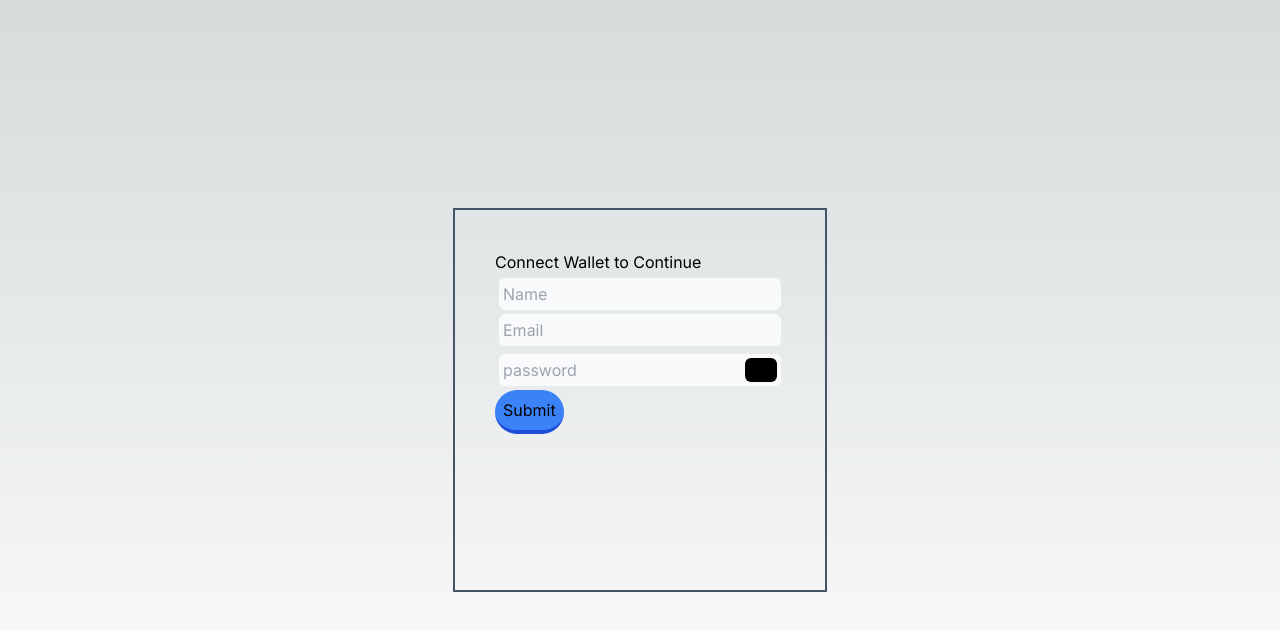
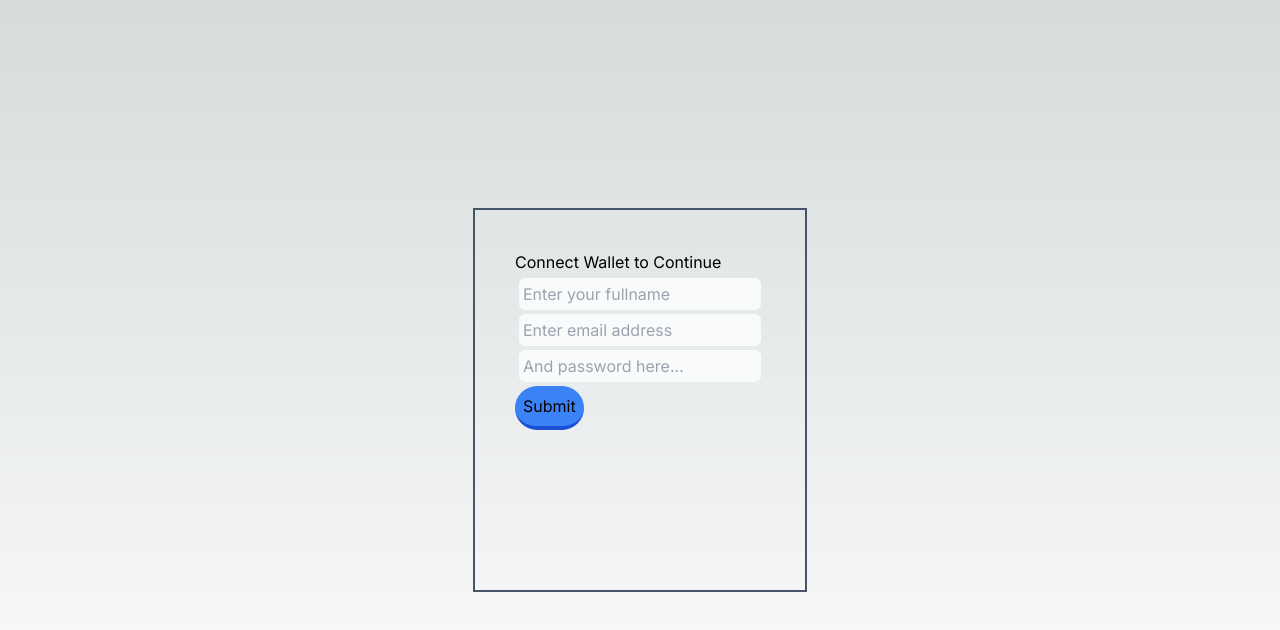
Before and after one commit to abhik-99/NextJs13-Web3, a Next.js app in the folder campaign-client/: page /auth in a window 1280 px wide. Both pictures are taken after a click on the button "Connect Wallet". Shown: the top 630 px of the page. Built offline with nearby package versions, Linux system fonts and the light colour scheme.

Commit message:
Starting work on API route handlers. Will integrate with Mongo/Atlas.

```diff
--- a/campaign-client/app/api/auth/signup/route.ts
+++ b/campaign-client/app/api/auth/signup/route.ts
@@ -1,6 +1,5 @@
 import { NextResponse } from "next/server";
 
-export async function GET(req: Request) {
-  console.log("Hit", req);
-  return NextResponse.json({message: "hit"})
+export async function POST(req: Request) {
+  return NextResponse.json({message: "Invalid HTTPS Verb"})
 }
--- a/campaign-client/app/auth/page.tsx
+++ b/campaign-client/app/auth/page.tsx
@@ -1,15 +1,16 @@
 "use client";
 import React, { useState } from "react";
 import BlueButtonClient from "../components/BlueButtonClient";
-import PasswordInputClient from "../components/PasswordInputClient";
 import StyledInputClient from "../components/StyledInputClient";
+import { ErrorMessage, Form, Formik } from "formik";
 
 const SignUpPage = () => {
   const [connected, setConnected] = useState(false);
 
-  const handleSubmit = (e: React.FormEvent<HTMLFormElement>) => {
-    e.preventDefault();
-  };
+  const handleSubmit = (values: any, { setSubmitting }: any) => {
+    setSubmitting(false);
+    console.log("Values", values);
+  }
   return (
     <main className="flex min-h-screen flex-col items-center justify-center">
       <div className="h-96 border-2 border-solid border-slate-600 p-10">
@@ -20,19 +21,57 @@ const SignUpPage = () => {
           </BlueButtonClient>
         )}
         {connected && (
-          <form onSubmit={handleSubmit}>
-          <div>
-              <StyledInputClient placeholder="Name" />
-              <StyledInputClient placeholder="Email" type="email" />
-              <PasswordInputClient />
-            </div>
-            <div>
-              <BlueButtonClient>
-                {" "}
-                Submit
-              </BlueButtonClient>
-            </div>
-          </form>
+          <Formik
+            initialValues={{ fullname: "", email: "", password: "" }}
+            onSubmit={handleSubmit}
+            validate={(values) => {
+              const errors: any = {};
+              if (!values.fullname) {
+                errors.fullname = "*Required";
+              }
+
+              if (!values.email) {
+                errors.email = "*Required";
+              } else if (
+                !/^[A-Z0-9._%+-]+@[A-Z0-9.-]+\.[A-Z]{2,}$/i.test(values.email)
+              ) {
+                errors.email = "Invalid email address";
+              }
+              if (!values.password) {
+                errors.password = "*Required";
+              }
+              return errors;
+            }}
+          >
+            {({ isSubmitting }) => (
+              <Form>
+                <StyledInputClient
+                  type="text"
+                  name="fullname"
+                  placeholder="Enter your fullname"
+                />
+                <ErrorMessage name="fullname" component="div" />
+
+                <StyledInputClient
+                  type="email"
+                  name="email"
+                  placeholder="Enter email address"
+                />
+                <ErrorMessage name="email" component="div" />
+
+                <StyledInputClient
+                  type="password"
+                  name="password"
+                  placeholder="And password here..."
+                />
+                <ErrorMessage name="password" component="div" />
+
+                <BlueButtonClient type="submit" disabled={isSubmitting}>
+                  Submit
+                </BlueButtonClient>
+              </Form>
+            )}
+          </Formik>
         )}
       </div>
     </main>
--- a/campaign-client/app/components/BlueButtonClient.tsx
+++ b/campaign-client/app/components/BlueButtonClient.tsx
@@ -1,14 +1,20 @@
 "use client";
-import React, { ReactNode } from "react";
+import React, { ButtonHTMLAttributes, ReactNode } from "react";
 
-type ButtonProps = {
+type ButtonProps = ButtonHTMLAttributes<HTMLButtonElement> & {
   children: ReactNode;
-  onClick?: React.MouseEventHandler<HTMLButtonElement>;
 };
 
-const BlueButtonClient = ({ children, onClick }: ButtonProps) => {
+const BlueButtonClient = ({
+  type = "submit",
+  disabled = false,
+  children,
+  onClick,
+}: ButtonProps) => {
   return (
     <button
+      type={type}
+      disabled={disabled}
       onClick={onClick}
       className="bg-blue-500 p-2 border-b-4 border-blue-700 rounded-full hover:bg-blue-800"
     >
--- a/campaign-client/app/components/PasswordInputClient.tsx
+++ /dev/null
@@ -1,71 +0,0 @@
-"use client";
-import React from "react";
-
-type PasswordProps = {
-  onChange?: React.ChangeEventHandler<HTMLInputElement>
-}
-
-const PasswordInputClient = ({onChange} : PasswordProps) => {
-  const [visible, setVisible] = React.useState(false);
-  return (
-    <div
-      className="inline-flex items-center space-x-2 rounded-md bg-gray-50 p-1 m-1"
-    >
-      <input
-        type={visible? "text" :"password"}
-        placeholder="password"
-        className="text-gray-900 focus:outline-none outline-none bg-transparent border-none"
-        onChange={onChange}
-      />
-
-      <button
-        className="block rounded-md px-1 bg-black"
-        onClick={() => setVisible(prev => !prev)}
-      >
-        {
-          visible ?
-          <div>
-          <svg
-            className="h-6 w-6"
-            fill="none"
-            stroke="currentColor"
-            viewBox="0 0 24 24"
-            xmlns="http://www.w3.org/2000/svg"
-          >
-            <path
-              stroke-linecap="round"
-              stroke-linejoin="round"
-              stroke-width="2"
-              d="M15 12a3 3 0 11-6 0 3 3 0 016 0z"
-            ></path>
-            <path
-              stroke-linecap="round"
-              stroke-linejoin="round"
-              stroke-width="2"
-              d="M2.458 12C3.732 7.943 7.523 5 12 5c4.478 0 8.268 2.943 9.542 7-1.274 4.057-5.064 7-9.542 7-4.477 0-8.268-2.943-9.542-7z"
-            ></path>
-          </svg>
-        </div> :
-        <div x-show="!isVisible">
-          <svg
-            className="h-6 w-6"
-            fill="none"
-            stroke="currentColor"
-            viewBox="0 0 24 24"
-            xmlns="http://www.w3.org/2000/svg"
-          >
-            <path
-              stroke-linecap="round"
-              stroke-linejoin="round"
-              stroke-width="2"
-              d="M13.875 18.825A10.05 10.05 0 0112 19c-4.478 0-8.268-2.943-9.543-7a9.97 9.97 0 011.563-3.029m5.858.908a3 3 0 114.243 4.243M9.878 9.878l4.242 4.242M9.88 9.88l-3.29-3.29m7.532 7.532l3.29 3.29M3 3l3.59 3.59m0 0A9.953 9.953 0 0112 5c4.478 0 8.268 2.943 9.543 7a10.025 10.025 0 01-4.132 5.411m0 0L21 21"
-            ></path>
-          </svg>
-        </div>
-        }
-      </button>
-    </div>
-  );
-};
-
-export default PasswordInputClient;
--- a/campaign-client/app/components/StyledInputClient.tsx
+++ b/campaign-client/app/components/StyledInputClient.tsx
@@ -1,23 +1,18 @@
+import { Field, FieldAttributes } from "formik";
 import React from "react";
 
-type StyledInputProps = {
-  type?: string;
-  placeholder: string;
-  onChange?: React.ChangeEventHandler<HTMLInputElement>
-};
-
 const StyledInputClient = ({
-  type = "text",
-  placeholder,
-  onChange
-}: StyledInputProps) => {
+  name,
+  type,
+  placeholder
+}: FieldAttributes<any>) => {
   return (
     <div className="space-x-2 rounded-md bg-gray-50 p-1 m-1">
-      <input
+      <Field
         type={type}
+        name={name}
         placeholder={placeholder}
         className="text-gray-900 focus:outline-none outline-none bg-transparent border-none"
-        onChange={onChange}
       />
     </div>
   );
```
Also changed, not shown: campaign-client/app/campaigns/[vote]/page.tsx (renamed from campaign-client/app/vote/page.tsx).
